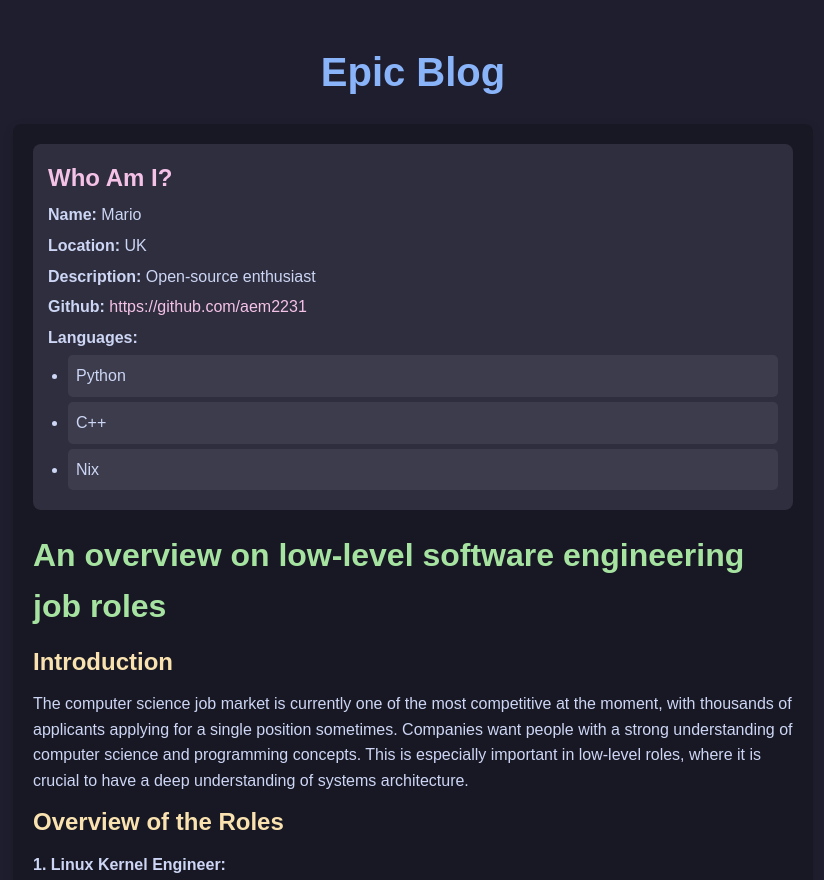
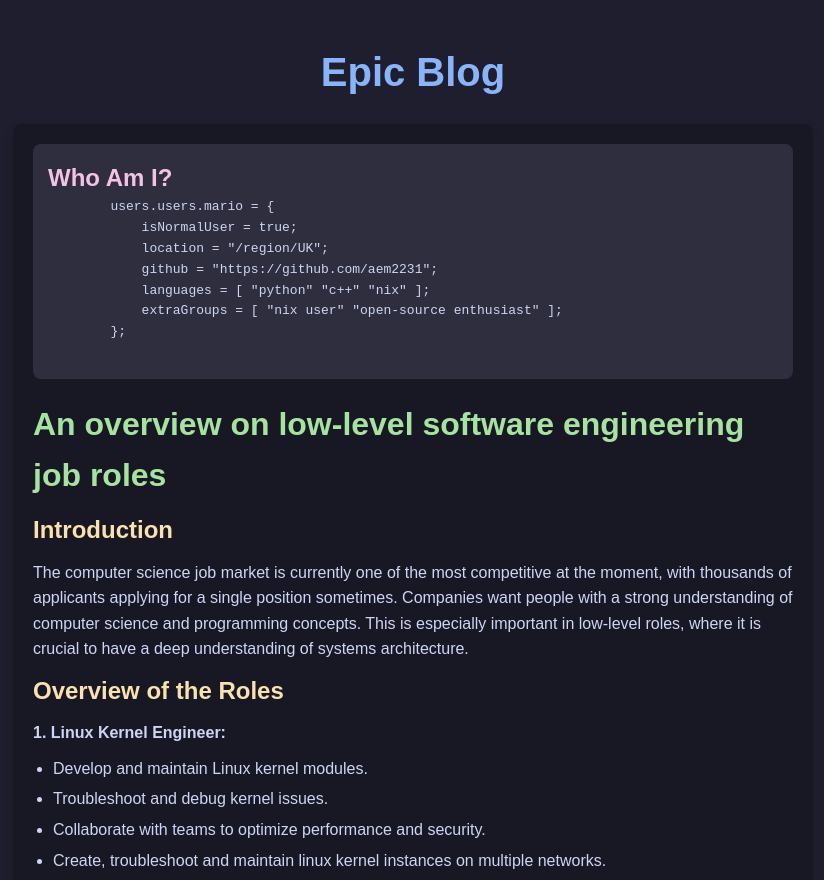
Before and after one commit to aem2231/blog-post, a website: page src/index.html in a window 1280 px wide. Shown: the top 880 px of the page, without its empty margins (227-1051 px from the left). Drawn offline with Linux system fonts and the light colour scheme; files whose address does not match are found by name.

Commit message:
updated about me

```diff
--- a/src/index.html
+++ b/src/index.html
@@ -15,19 +15,17 @@
         <!-- Who Am I Section -->
         <section class="who-am-i">
             <h2>Who Am I?</h2>
-            <p><strong>Name:</strong> Mario</p>
-            <p><strong>Location:</strong> UK</p>
-            <p><strong>Description:</strong> Open-source enthusiast</p>
-            <p><strong>Github:</strong>
-                <a href="https://github.com/aem2231" target="_blank" rel="noopener noreferrer">https://github.com/aem2231</a>
-            </p>
-            <p><strong>Languages:</strong></p>
-            <ul>
-                <li>Python</li>
-                <li>C++</li>
-                <li>Nix</li>
-            </ul>
+            <pre>
+        users.users.mario = {
+            isNormalUser = true;
+            location = "/region/UK";
+            github = "https://github.com/aem2231";
+            languages = [ "python" "c++" "nix" ];
+            extraGroups = [ "nix user" "open-source enthusiast" ];
+        };
+            </pre>
         </section>
+
 
         <!-- Article Section -->
         <article>
@@ -110,7 +108,7 @@
 
             <h3>Personal Reflection</h3>
             <p>
-                After analyzing the job requirements for a Kernel Engineer, I understand that I have alot to learn, but understand some of the foundational concepts and can build on them.
+                After analyzing the job requirements for a Kernel Engineer, I understand that I have a lot to learn, but understand some of the foundational concepts and can build on them.
             </p>
             <p>
                 To help make myself better suited to these roles, I plan to:
```
Also changed, not shown: dist/index.html.
